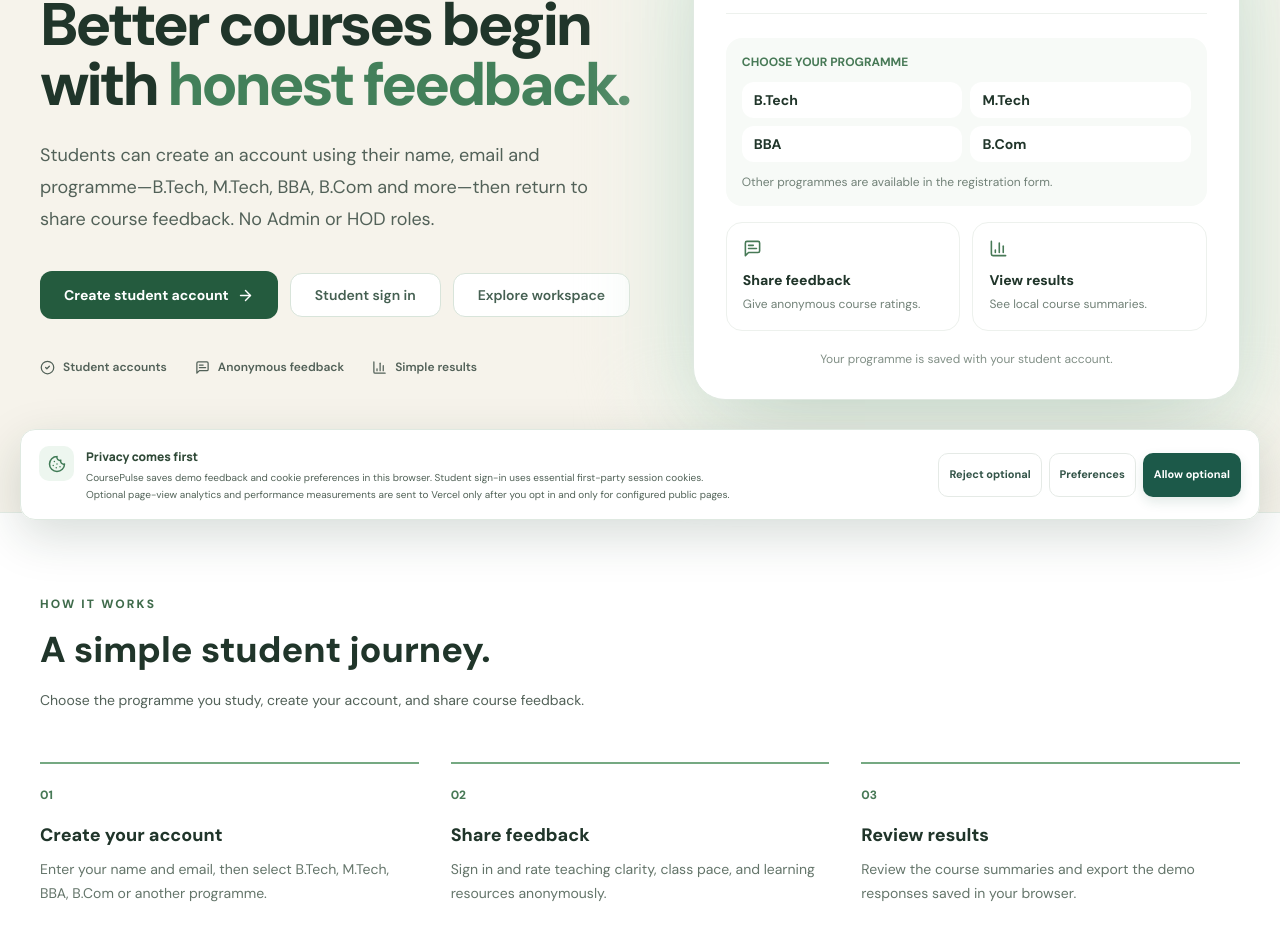
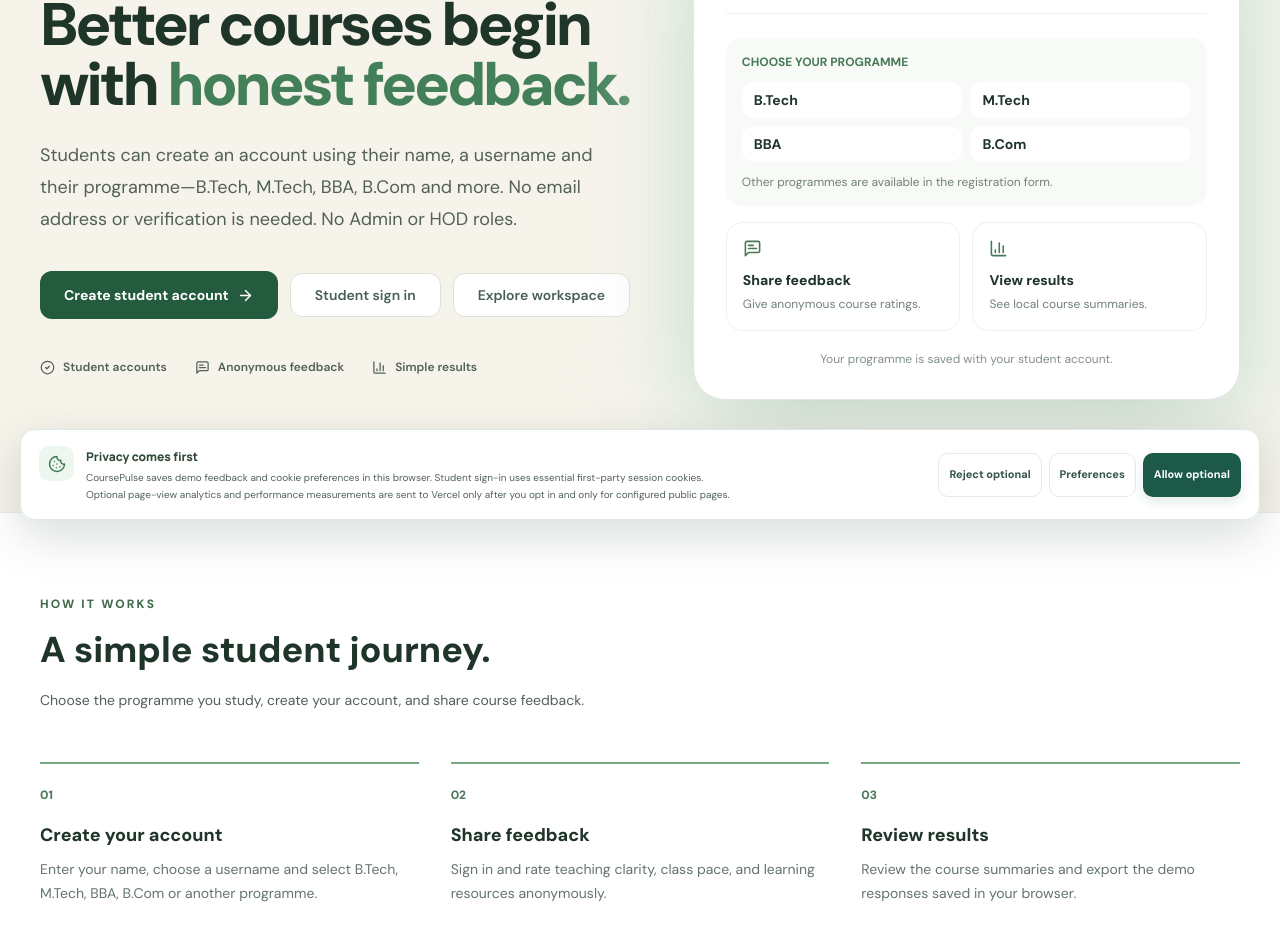
Before and after one commit to akashsharmapb09-cpu/coursePulse.site, a Next.js app: page / in a window 1280 px wide. Shown: the part 260-1212 px from the top of the page. Built offline with nearby package versions, Linux system fonts and the light colour scheme; no server answers.

Commit message:
Update homepage copy for email-free student accounts

```diff
--- a/app/page.tsx
+++ b/app/page.tsx
@@ -5,7 +5,7 @@ import { Activity, ArrowRight, BarChart3, BookOpen, CheckCircle2, MessageSquareT
 
 export const metadata = {
   title: 'CoursePulse | College course feedback',
-  description: 'Create a student account with your name and programme, then share anonymous course feedback. No Admin or HOD roles.',
+  description: 'Create a student account with your name, username and programme, then share anonymous course feedback. No email required. No Admin or HOD roles.',
   alternates: { canonical: '/' }
 };
 
@@ -18,7 +18,7 @@ export default function Home() {
     <section className="mx-auto grid max-w-7xl items-center gap-12 px-6 pb-20 pt-10 lg:grid-cols-[1.05fr_.95fr] lg:px-10 lg:pb-28 lg:pt-16">
       <div><span className="inline-flex items-center gap-2 rounded-full border border-[#d9e8dc] bg-white px-3 py-1.5 text-xs font-bold tracking-wide text-[#477456]"><span className="h-2 w-2 rounded-full bg-[#63a879]"/>COLLEGE PROJECT</span>
         <h1 className="mt-7 max-w-2xl text-5xl font-extrabold leading-[1.08] tracking-[-.055em] sm:text-6xl">Better courses begin with <span className="text-[#43805a]">honest feedback.</span></h1>
-        <p className="mt-6 max-w-xl text-lg leading-8 text-[#526158]">Students can create an account using their name, email and programme—B.Tech, M.Tech, BBA, B.Com and more—then return to share course feedback. No Admin or HOD roles.</p>
+        <p className="mt-6 max-w-xl text-lg leading-8 text-[#526158]">Students can create an account using their name, a username and their programme—B.Tech, M.Tech, BBA, B.Com and more. No email address or verification is needed. No Admin or HOD roles.</p>
         <div className="mt-9 flex flex-wrap gap-3"><Link href="/signup" className="inline-flex items-center gap-2 rounded-xl bg-[#245b3e] px-6 py-3.5 text-sm font-bold text-white">Create student account <ArrowRight size={17}/></Link><Link href="/login" className="rounded-xl border border-[#d8e4da] bg-white px-6 py-3.5 text-sm font-semibold text-[#456052]">Student sign in</Link><Link href="/dashboard" className="rounded-xl border border-[#d8e4da] bg-white px-6 py-3.5 text-sm font-semibold text-[#456052]">Explore workspace</Link></div>
         <div className="mt-10 flex flex-wrap gap-x-7 gap-y-3 text-xs font-semibold text-[#526158]"><span className="inline-flex items-center gap-2"><CheckCircle2 size={15}/>Student accounts</span><span className="inline-flex items-center gap-2"><MessageSquareText size={15}/>Anonymous feedback</span><span className="inline-flex items-center gap-2"><BarChart3 size={15}/>Simple results</span></div>
       </div>
@@ -30,7 +30,7 @@ export default function Home() {
       </div></div>
     </section>
     <section id="how-it-works" className="border-y border-[#e6eee7] bg-white py-20"><div className="mx-auto max-w-7xl px-6 lg:px-10"><div className="max-w-2xl"><span className="text-xs font-extrabold tracking-[.18em] text-[#3f6b4b]">HOW IT WORKS</span><h2 className="mt-4 text-3xl font-extrabold sm:text-4xl">A simple student journey.</h2><p className="mt-4 leading-7 text-[#526158]">Choose the programme you study, create your account, and share course feedback.</p></div>
-      <div className="mt-12 grid gap-8 md:grid-cols-3"><article className="border-t-2 border-[#75a982] pt-5"><span className="text-xs font-extrabold text-[#477956]">01</span><h3 className="mt-4 text-lg font-extrabold">Create your account</h3><p className="mt-2 text-sm leading-6 text-[#64756a]">Enter your name and email, then select B.Tech, M.Tech, BBA, B.Com or another programme.</p></article><article className="border-t-2 border-[#75a982] pt-5"><span className="text-xs font-extrabold text-[#477956]">02</span><h3 className="mt-4 text-lg font-extrabold">Share feedback</h3><p className="mt-2 text-sm leading-6 text-[#64756a]">Sign in and rate teaching clarity, class pace, and learning resources anonymously.</p></article><article className="border-t-2 border-[#75a982] pt-5"><span className="text-xs font-extrabold text-[#477956]">03</span><h3 className="mt-4 text-lg font-extrabold">Review results</h3><p className="mt-2 text-sm leading-6 text-[#64756a]">Review the course summaries and export the demo responses saved in your browser.</p></article></div>
+      <div className="mt-12 grid gap-8 md:grid-cols-3"><article className="border-t-2 border-[#75a982] pt-5"><span className="text-xs font-extrabold text-[#477956]">01</span><h3 className="mt-4 text-lg font-extrabold">Create your account</h3><p className="mt-2 text-sm leading-6 text-[#64756a]">Enter your name, choose a username and select B.Tech, M.Tech, BBA, B.Com or another programme.</p></article><article className="border-t-2 border-[#75a982] pt-5"><span className="text-xs font-extrabold text-[#477956]">02</span><h3 className="mt-4 text-lg font-extrabold">Share feedback</h3><p className="mt-2 text-sm leading-6 text-[#64756a]">Sign in and rate teaching clarity, class pace, and learning resources anonymously.</p></article><article className="border-t-2 border-[#75a982] pt-5"><span className="text-xs font-extrabold text-[#477956]">03</span><h3 className="mt-4 text-lg font-extrabold">Review results</h3><p className="mt-2 text-sm leading-6 text-[#64756a]">Review the course summaries and export the demo responses saved in your browser.</p></article></div>
     </div></section>
     <section className="mx-auto max-w-7xl px-6 py-20 lg:px-10"><div className="flex flex-col items-start justify-between gap-8 rounded-[2rem] bg-[#214f37] p-8 text-white sm:p-12 lg:flex-row lg:items-center"><div><p className="text-xs font-bold tracking-[.18em] text-[#b8d8c0]">READY TO BEGIN</p><h2 className="mt-3 max-w-xl text-3xl font-extrabold">Make every course conversation count.</h2><p className="mt-3 max-w-xl text-sm leading-6 text-[#d0e0d3]">Create your student account and choose your programme to get started.</p></div><Link href="/signup" className="inline-flex shrink-0 items-center gap-2 rounded-xl bg-white px-6 py-3.5 text-sm font-bold text-[#214f37]">Create account <ArrowRight size={16}/></Link></div></section>
     <PublicFooter />
```
